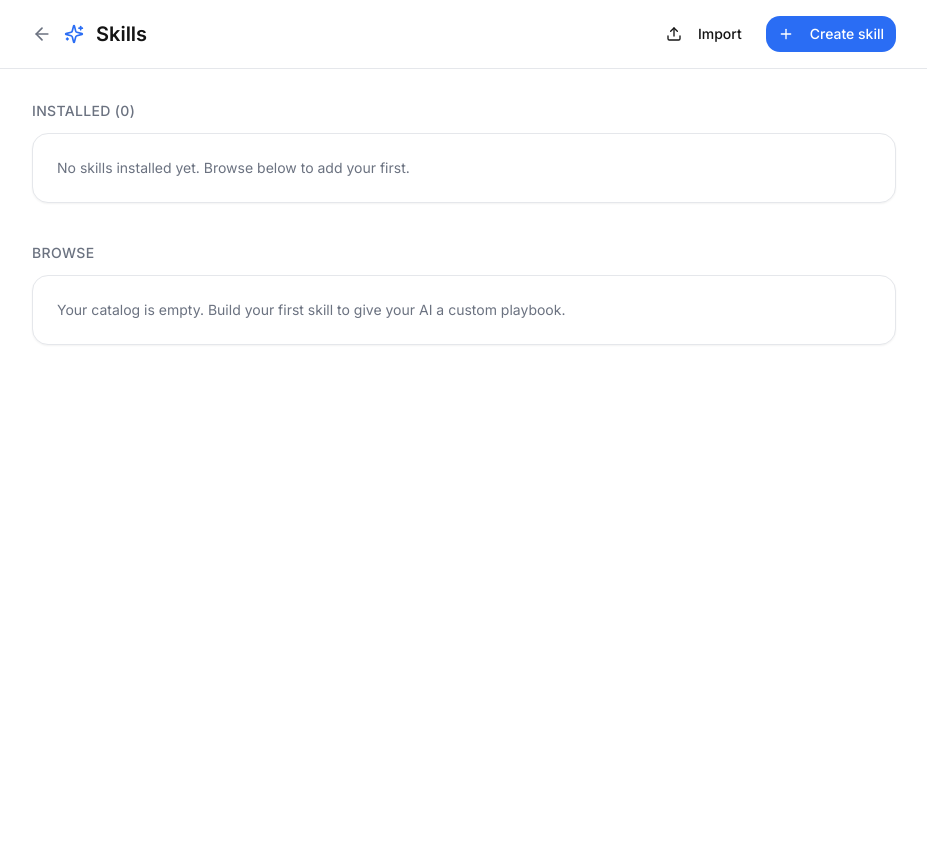
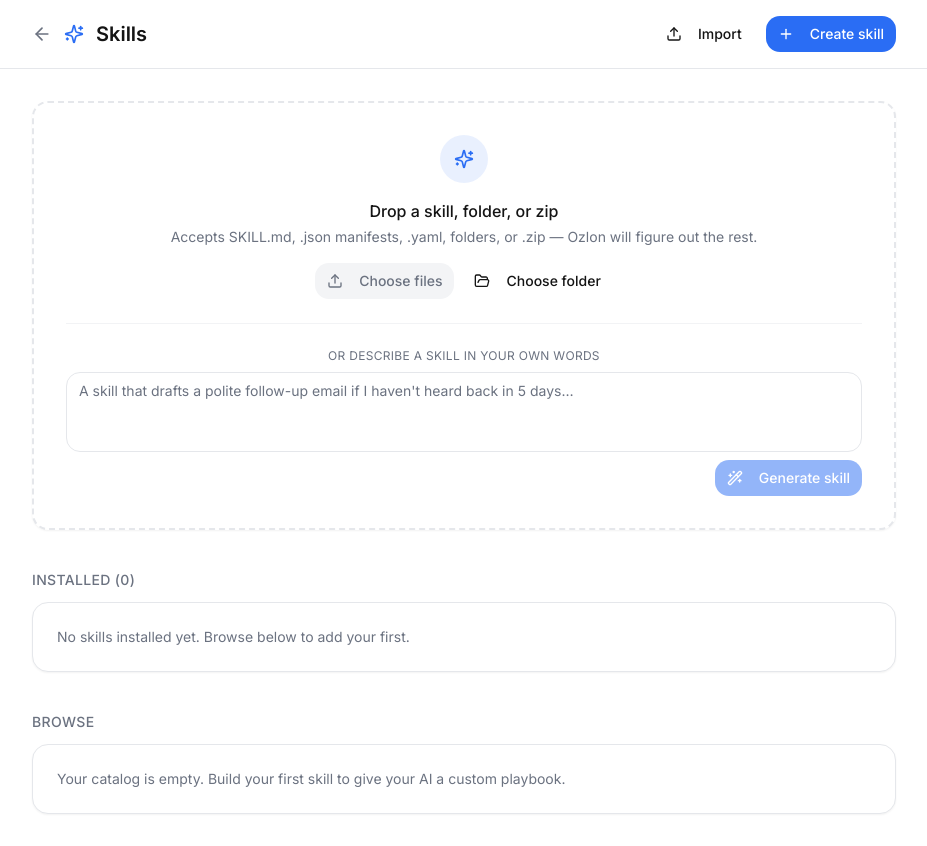
Before and after one commit to thecolinosborne/Ozlon-AI-Search, a React (Vite) app: page /skills in a window 1280 px wide. Shown: the whole page, without its empty margins (176-1103 px from the left). Before the commit the page ends 800 px from the top, so only its background shows below. Built offline with nearby package versions, Linux system fonts and the light colour scheme; the HTML template or start-up script is replaced by a standard one; what @capacitor-community/sqlite, @capacitor/core, @lovable.dev/cloud-auth-js would draw is missing.

Commit message:
Changes
Co-authored-by: thecolinosborne <124605697+thecolinosborne@users.noreply.github.com>

```diff
--- a/src/pages/Skills.tsx
+++ b/src/pages/Skills.tsx
@@ -57,6 +57,10 @@ export default function Skills() {
       </header>
 
       <main className="max-w-4xl mx-auto px-4 py-8 space-y-10">
+        <section>
+          <SkillDropzone onInstalled={refresh} />
+        </section>
+
         <section>
           <h2 className="text-sm font-medium text-muted-foreground mb-3 uppercase tracking-wide">
             Installed ({installed.length})
```
